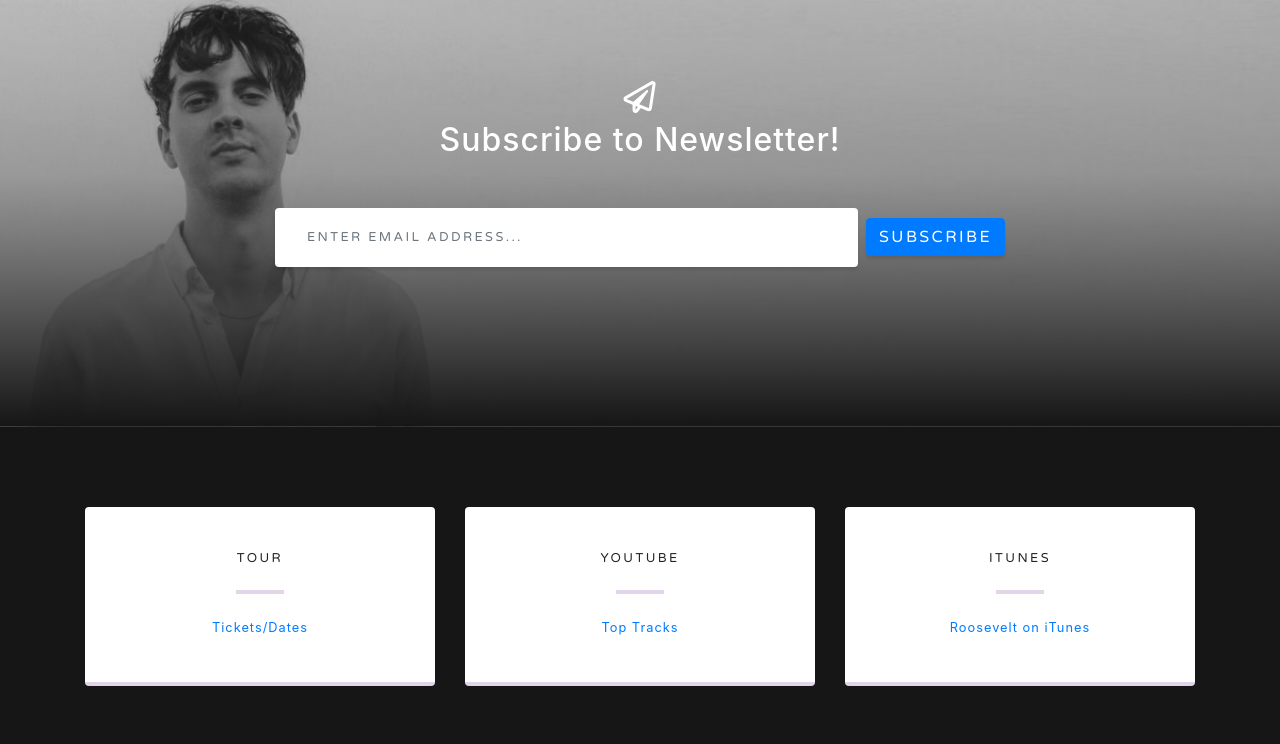
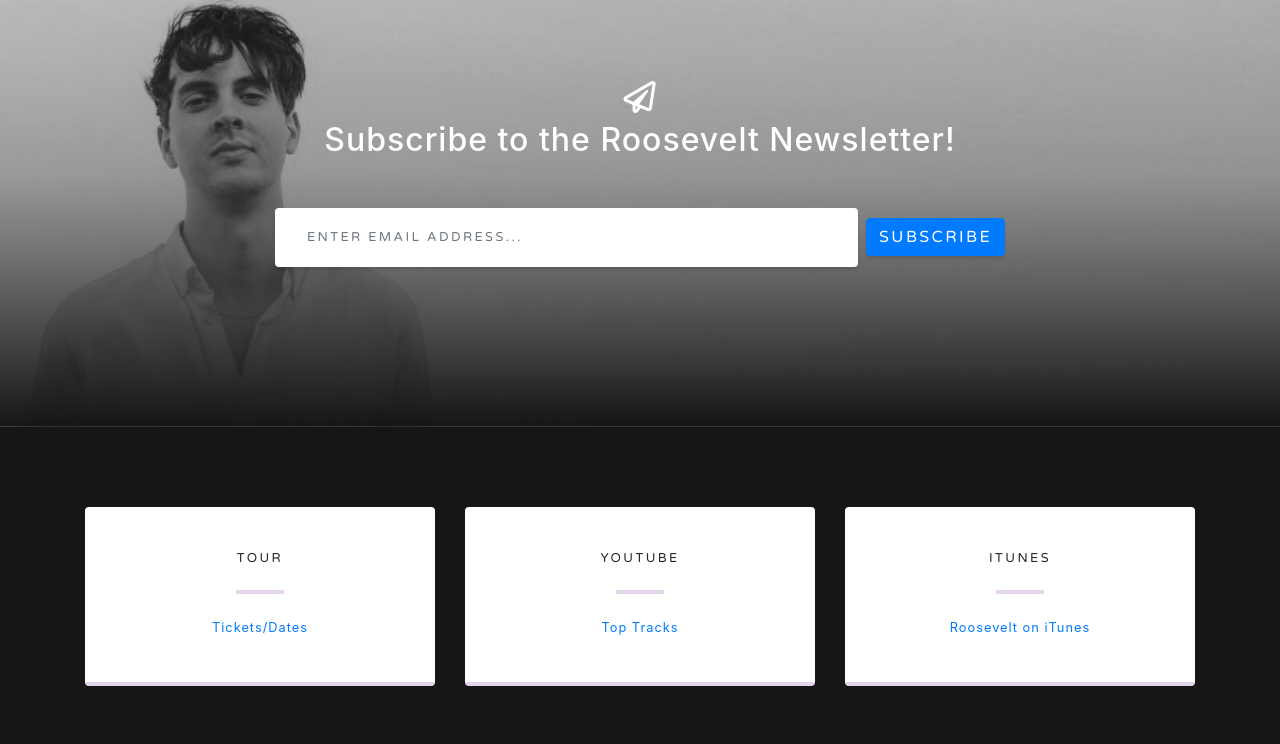
Before and after one commit to BradyHuselton/Roosevelt, a website with bundled scripts: page index.html in a window 1280 px wide. Shown: the part 3880-4624 px from the top of the page. Built offline with nearby package versions, Linux system fonts and the light colour scheme.

Commit message:
Update index.html

```diff
--- a/index.html
+++ b/index.html
@@ -130,7 +130,7 @@
       <div class="row">
         <div class="col-md-10 col-lg-8 mx-auto text-center">
           <i class="far fa-paper-plane fa-2x mb-2 text-white"></i>
-          <h2 class="text-white mb-5">Subscribe to Newsletter!</h2>
+          <h2 class="text-white mb-5">Subscribe to the Roosevelt Newsletter!</h2>
           <form class="form-inline d-flex">
             <input type="email" class="form-control flex-fill mr-0 mr-sm-2 mb-3 mb-sm-0" id="inputEmail" placeholder="Enter email address...">
             <button type="submit" class="btn btn-primary mx-auto">Subscribe</button>
```
